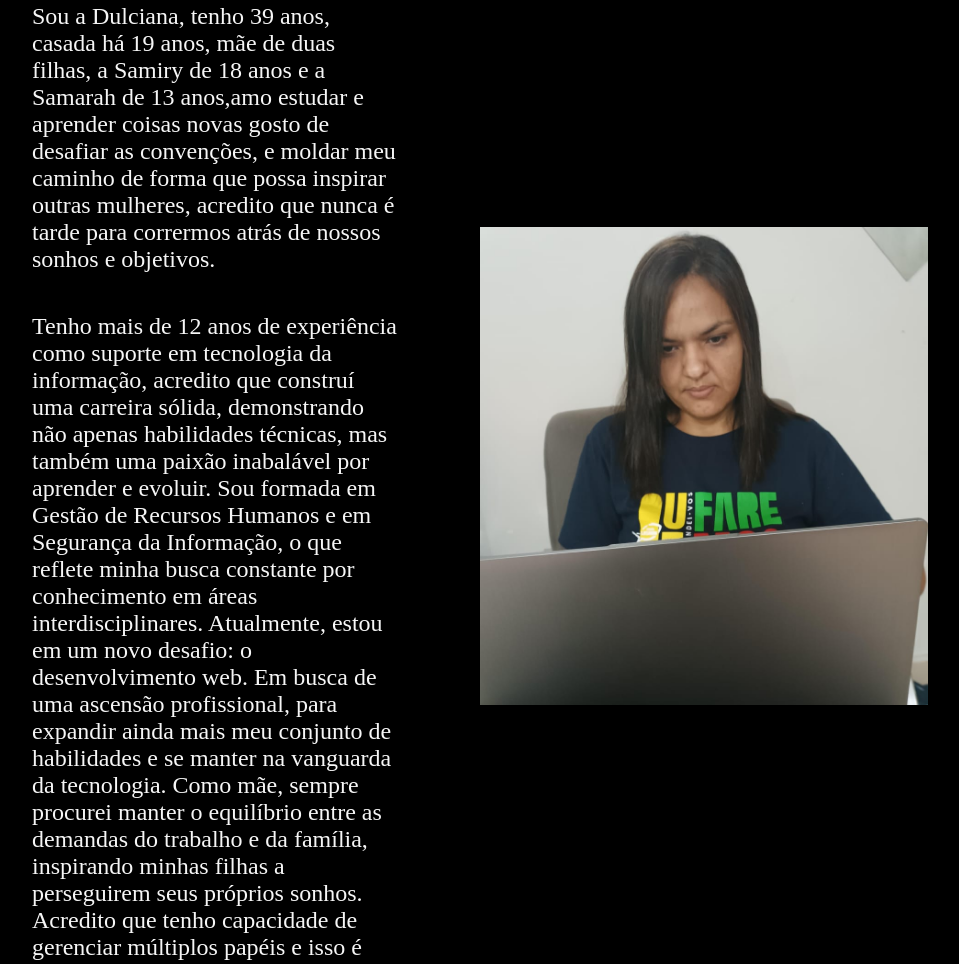
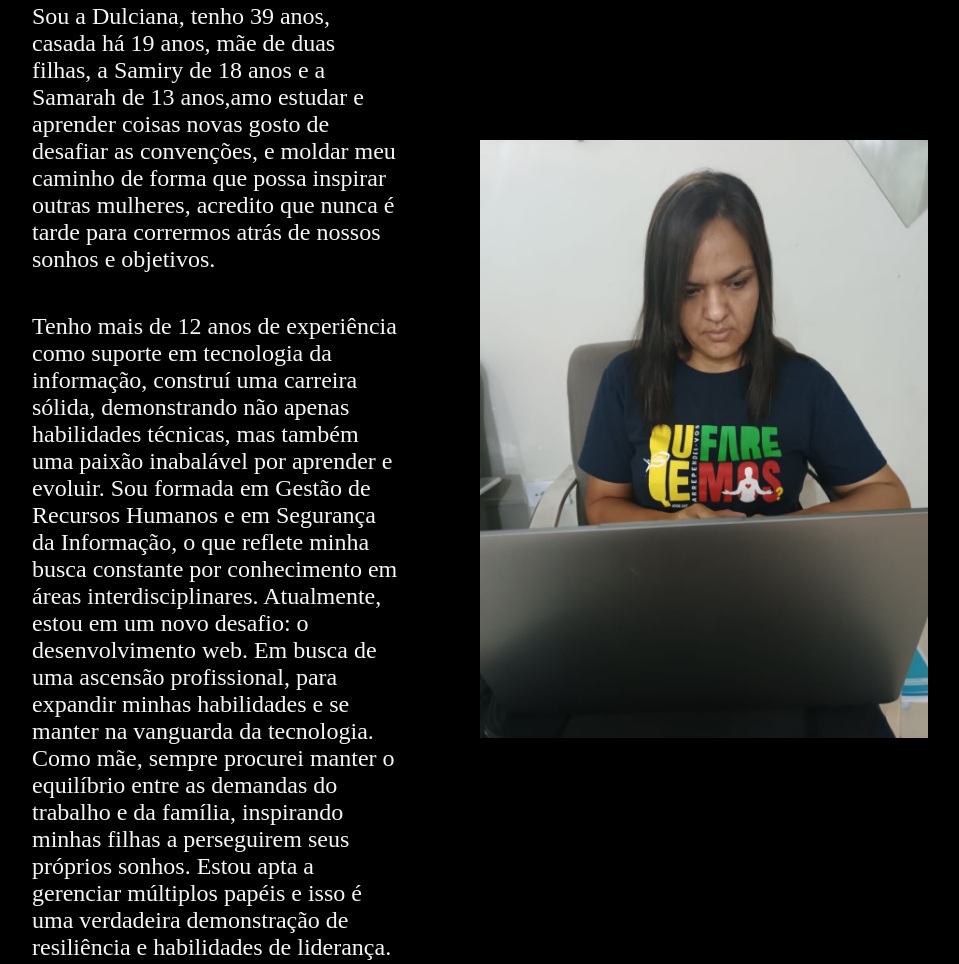
Before and after one commit to dulciana/Portifolio, a plain HTML site: page about.html in a window 1280 px wide. Shown: the part 200-1164 px from the top of the page, without its empty margins (160-1119 px from the left). Drawn offline with nearby package versions, Linux system fonts and the light colour scheme.

Commit message:
Add files via upload

```diff
--- a/about.html
+++ b/about.html
@@ -25,12 +25,12 @@
                 e moldar meu caminho de forma que possa inspirar outras mulheres, acredito que nunca é tarde para corrermos atrás de nossos sonhos e objetivos.
             </p>
             <p class="apresentacao__conteudo__texto">
-                Tenho mais de 12 anos de experiência como suporte em tecnologia da informação, acredito que construí uma carreira sólida, demonstrando não apenas habilidades técnicas, mas também uma paixão inabalável por aprender e evoluir. Sou formada em Gestão de Recursos Humanos e em Segurança da Informação, o que reflete minha busca constante por conhecimento em áreas interdisciplinares.
-Atualmente, estou em um novo desafio: o desenvolvimento web. Em busca de uma ascensão profissional, para expandir ainda mais meu conjunto de habilidades e se manter na vanguarda da tecnologia.
-Como mãe, sempre procurei manter o equilíbrio entre as demandas do trabalho e da família, inspirando minhas filhas a perseguirem seus próprios sonhos. Acredito que tenho capacidade de gerenciar múltiplos papéis e isso é uma verdadeira demonstração de resiliência e habilidades de liderança.
+                Tenho mais de 12 anos de experiência como suporte em tecnologia da informação, construí uma carreira sólida, demonstrando não apenas habilidades técnicas, mas também uma paixão inabalável por aprender e evoluir. Sou formada em Gestão de Recursos Humanos e em Segurança da Informação, o que reflete minha busca constante por conhecimento em áreas interdisciplinares.
+Atualmente, estou em um novo desafio: o desenvolvimento web. Em busca de uma ascensão profissional, para expandir minhas habilidades e se manter na vanguarda da tecnologia.
+Como mãe, sempre procurei manter o equilíbrio entre as demandas do trabalho e da família, inspirando minhas filhas a perseguirem seus próprios sonhos. Estou apta a gerenciar múltiplos papéis e isso é uma verdadeira demonstração de resiliência e habilidades de liderança.
          </p>
         </section>
-        <img class="apresentacao__imagem" src="./assets/Imagem.jpeg" alt="Foto da Dulciana Soares programando">
+        <img class="apresentacao__imagem" src="./assets/perfil1.jpeg" alt="Foto da Dulciana Soares programando">
     </main>
 
     <footer class="rodape">
```
Also changed, not shown: assets/perfil1.jpeg (added).
